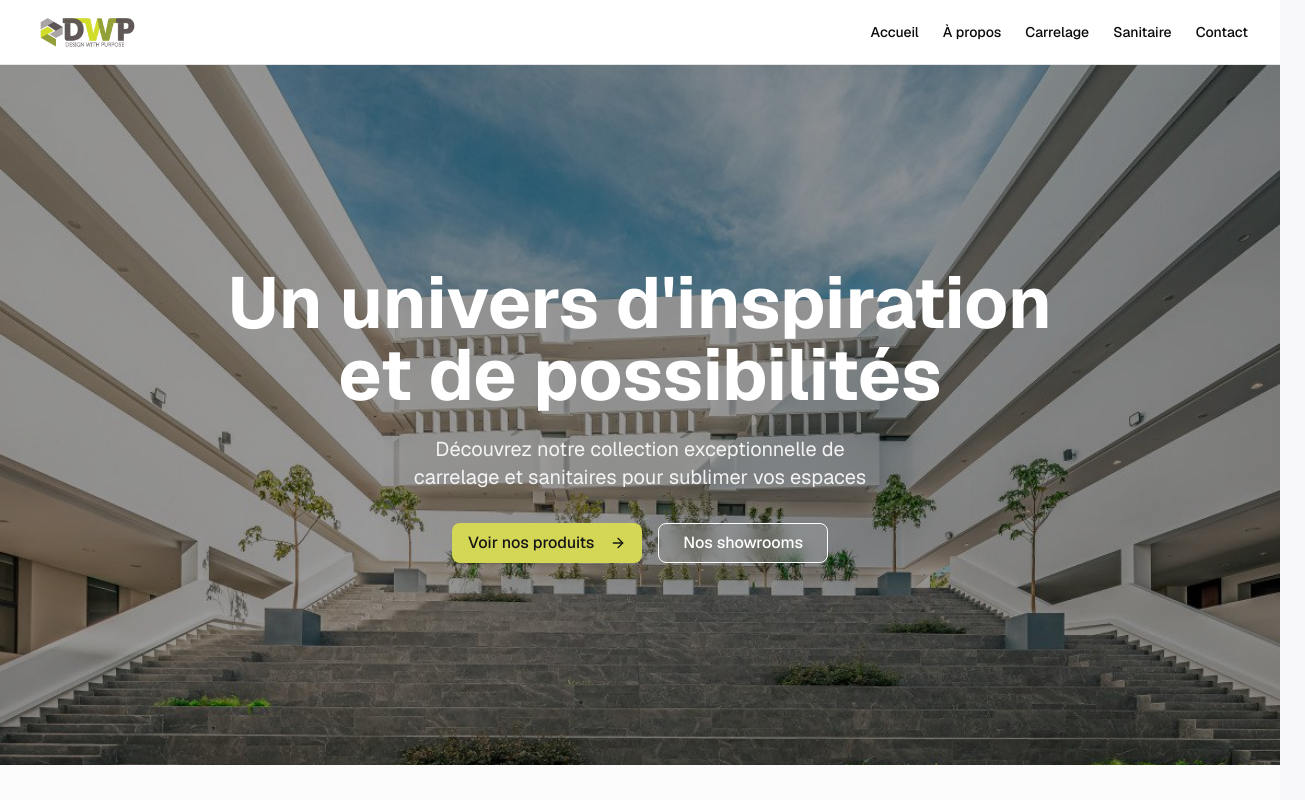
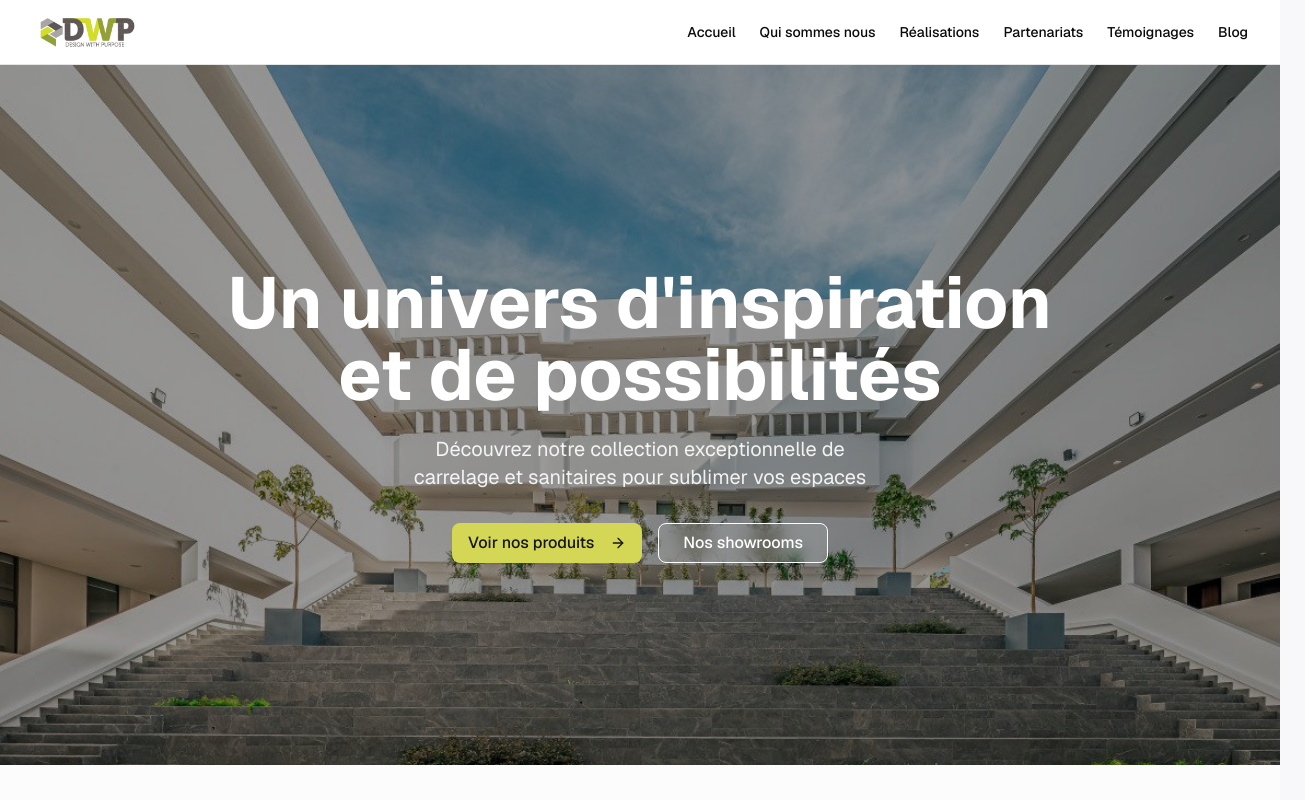
Before and after one commit to MedELHattab/dwp, a Next.js app: page / in a window 1280 px wide. Shown: the top 800 px of the page, 1305 px wide, since content can reach past the window. Built offline with nearby package versions, Linux system fonts and the light colour scheme.

Commit message:
Update header.tsx

```diff
--- a/components/header.tsx
+++ b/components/header.tsx
@@ -65,42 +65,40 @@ export function Header() {
             <Link href="/" className="text-sm font-medium hover:text-primary transition-colors">
               Accueil
             </Link>
-            <Link href="/about" className="text-sm font-medium hover:text-primary transition-colors">
-              À propos
-            </Link>
             <div className="group relative">
-              <button className="text-sm font-medium hover:text-primary transition-colors">Carrelage</button>
-              <div className="absolute left-0 top-full mt-2 w-48 bg-background border rounded-md shadow-lg opacity-0 invisible group-hover:opacity-100 group-hover:visible transition-all">
-                <Link href="/products/mat" className="block px-4 py-2 text-sm hover:bg-accent">
-                  Produits Mat
+              <button className="text-sm font-medium hover:text-primary transition-colors">Qui sommes nous</button>
+              <div className="absolute left-0 top-full mt-2 w-56 bg-background border rounded-md shadow-lg opacity-0 invisible group-hover:opacity-100 group-hover:visible transition-all">
+                <Link href="/about/presentation" className="block px-4 py-2 text-sm hover:bg-accent">
+                  Présentation de la marque
                 </Link>
-                <Link href="/products/marble" className="block px-4 py-2 text-sm hover:bg-accent">
-                  Effet Marbre
+                <Link href="/about/histoire" className="block px-4 py-2 text-sm hover:bg-accent">
+                  Histoire
                 </Link>
-                <Link href="/products/wood" className="block px-4 py-2 text-sm hover:bg-accent">
-                  Effet Parquet
+                <Link href="/about/valeurs" className="block px-4 py-2 text-sm hover:bg-accent">
+                  Valeurs
                 </Link>
-                <Link href="/products/pool" className="block px-4 py-2 text-sm hover:bg-accent">
-                  Piscine & Terrasse
+                <Link href="/about/expertises" className="block px-4 py-2 text-sm hover:bg-accent">
+                  Expertises
+                </Link>
+                <Link href="/about/equipe" className="block px-4 py-2 text-sm hover:bg-accent">
+                  Équipe
+                </Link>
+                <Link href="/about/chiffres" className="block px-4 py-2 text-sm hover:bg-accent">
+                  Agence en chiffres
                 </Link>
               </div>
             </div>
-            <div className="group relative">
-              <button className="text-sm font-medium hover:text-primary transition-colors">Sanitaire</button>
-              <div className="absolute left-0 top-full mt-2 w-48 bg-background border rounded-md shadow-lg opacity-0 invisible group-hover:opacity-100 group-hover:visible transition-all">
-                <Link href="/sanitary/shower" className="block px-4 py-2 text-sm hover:bg-accent">
-                  Receveur de Douche
-                </Link>
-                <Link href="/sanitary/bath" className="block px-4 py-2 text-sm hover:bg-accent">
-                  Baignoires
-                </Link>
-                <Link href="/sanitary/sink" className="block px-4 py-2 text-sm hover:bg-accent">
-                  Lavabo
-                </Link>
-              </div>
-            </div>
-            <Link href="/contact" className="text-sm font-medium hover:text-primary transition-colors">
-              Contact
+            <Link href="/realisations" className="text-sm font-medium hover:text-primary transition-colors">
+              Réalisations
+            </Link>
+            <Link href="/partenariats" className="text-sm font-medium hover:text-primary transition-colors">
+              Partenariats
+            </Link>
+            <Link href="/temoignages" className="text-sm font-medium hover:text-primary transition-colors">
+              Témoignages
+            </Link>
+            <Link href="/blog" className="text-sm font-medium hover:text-primary transition-colors">
+              Blog
             </Link>
           </nav>
 
@@ -118,17 +116,40 @@ export function Header() {
             <Link href="/" className="px-4 py-2 text-sm font-medium hover:bg-accent rounded-md">
               Accueil
             </Link>
-            <Link href="/about" className="px-4 py-2 text-sm font-medium hover:bg-accent rounded-md">
-              À propos
+            <div className="px-4 py-2">
+              <p className="text-sm font-medium mb-2">Qui sommes nous</p>
+              <div className="pl-4 flex flex-col gap-1">
+                <Link href="/about/presentation" className="px-2 py-1 text-sm hover:bg-accent rounded-md">
+                  Présentation de la marque
+                </Link>
+                <Link href="/about/histoire" className="px-2 py-1 text-sm hover:bg-accent rounded-md">
+                  Histoire
+                </Link>
+                <Link href="/about/valeurs" className="px-2 py-1 text-sm hover:bg-accent rounded-md">
+                  Valeurs
+                </Link>
+                <Link href="/about/expertises" className="px-2 py-1 text-sm hover:bg-accent rounded-md">
+                  Expertises
+                </Link>
+                <Link href="/about/equipe" className="px-2 py-1 text-sm hover:bg-accent rounded-md">
+                  Équipe
+                </Link>
+                <Link href="/about/chiffres" className="px-2 py-1 text-sm hover:bg-accent rounded-md">
+                  Agence en chiffres
+                </Link>
+              </div>
+            </div>
+            <Link href="/realisations" className="px-4 py-2 text-sm font-medium hover:bg-accent rounded-md">
+              Réalisations
             </Link>
-            <Link href="/products" className="px-4 py-2 text-sm font-medium hover:bg-accent rounded-md">
-              Carrelage
+            <Link href="/partenariats" className="px-4 py-2 text-sm font-medium hover:bg-accent rounded-md">
+              Partenariats
             </Link>
-            <Link href="/sanitary" className="px-4 py-2 text-sm font-medium hover:bg-accent rounded-md">
-              Sanitaire
+            <Link href="/temoignages" className="px-4 py-2 text-sm font-medium hover:bg-accent rounded-md">
+              Témoignages
             </Link>
-            <Link href="/contact" className="px-4 py-2 text-sm font-medium hover:bg-accent rounded-md">
-              Contact
+            <Link href="/blog" className="px-4 py-2 text-sm font-medium hover:bg-accent rounded-md">
+              Blog
             </Link>
           </nav>
         </div>
```
